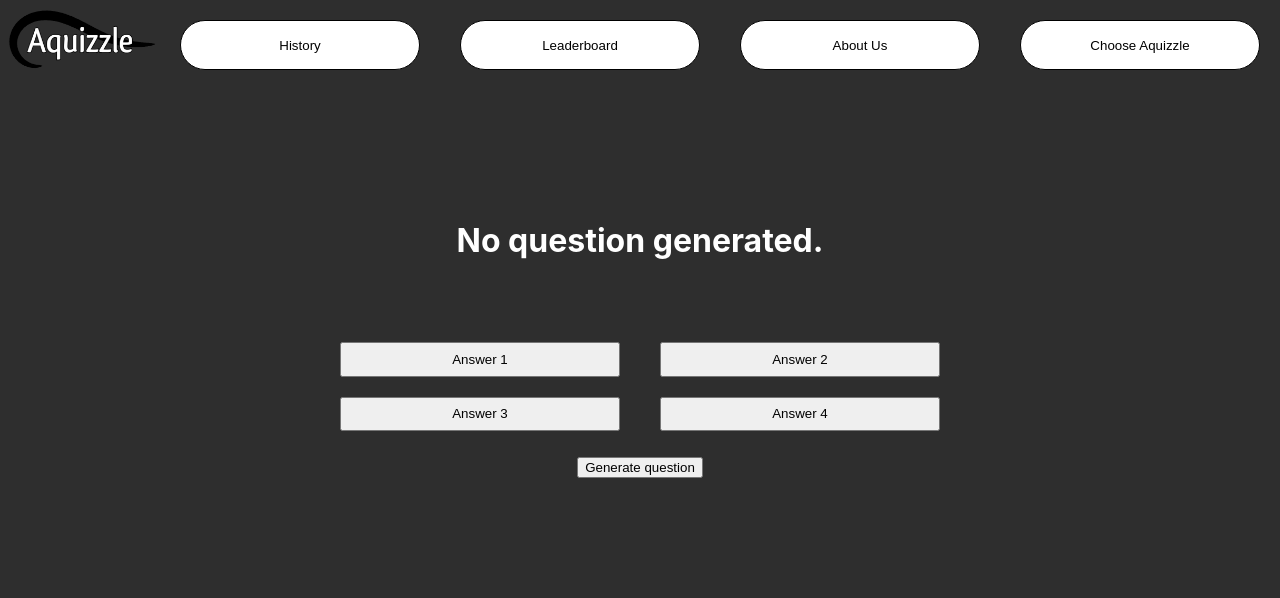
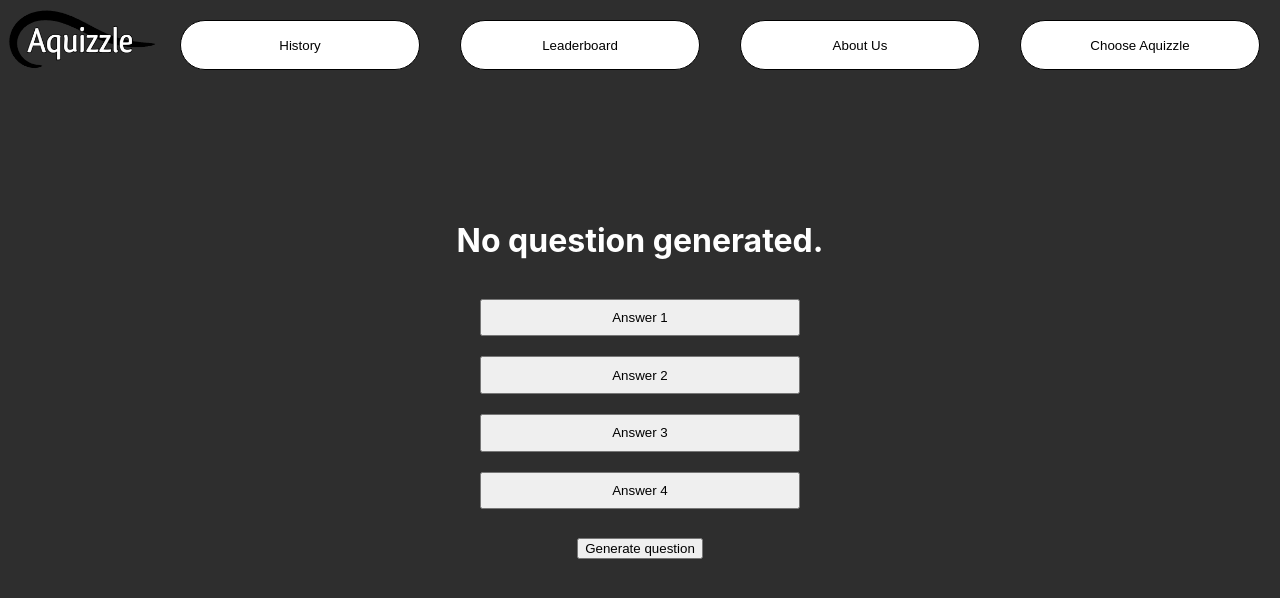
Before and after one commit to Aquizzle-Dev-Team/Aquizzle, a React (Create React App) app: page / in a window 1280 px wide. Shown: the top 598 px of the page. Built offline with nearby package versions, Linux system fonts and the light colour scheme; no server answers.

Commit message:
Fixed quiz buttons css using hide and some other css

```diff
--- a/src/css/quiz.css
+++ b/src/css/quiz.css
@@ -6,13 +6,15 @@
     display: grid;
     width: 50%;
     height: 100%;
-    grid-template-columns: 50% auto;
-    grid-template-rows: 50% auto ;
+    grid-template-columns: auto;
+    grid-template-rows: auto ;
     grid-template-areas:
-    "question question"
-    "answer1 answer2"
-    "answer3 answer4"
-    "button button";
+    "question"
+    "answer1"
+    "answer2"
+    "answer3"
+    "answer4"
+    "button";
 }
 .question{
     text-align: center;
@@ -23,28 +25,38 @@
     grid-area: answer1;
     margin: 20px;
     margin-top: 0px;
-
+    width: 50%;
+    margin-left: auto;
+    margin-right: auto;
 }
 .answer2{
     grid-area: answer2;
     margin: 20px;
     margin-top: 0px;
+    width: 50%;
+    margin-left: auto;
+    margin-right: auto;
 }
 .answer3{
     grid-area: answer3;
     margin: 20px;
     margin-top: 0px;
+    width: 50%;
+    margin-left: auto;
+    margin-right: auto;
 }
 .answer4{
     grid-area: answer4;
     margin: 20px;
     margin-top: 0px;
+    width: 50%;
+    margin-left: auto;
+    margin-right: auto;
 }
 
 .generateButton {
     grid-area: button;
     margin: auto;
-
 }
 
 .generateButtonContainer {
@@ -52,3 +64,10 @@
     text-align: center;
 
 }
+.hideButton{
+    display: none;
+}
+.quizDiv button:hover{
+    color: white;
+    background-color: rgb(32, 32, 32);
+}
--- a/src/presenters/quizPresenter.tsx
+++ b/src/presenters/quizPresenter.tsx
@@ -29,7 +29,6 @@ function Quiz(){
             setAnswer2(result[0].answers.answer_b);
             setAnswer3(result[0].answers.answer_c);
             setAnswer4(result[0].answers.answer_d);
-            console.log(result[0]);
 
         })
         dispatch(addQuestion(question));
--- a/src/views/quizView.tsx
+++ b/src/views/quizView.tsx
@@ -1,5 +1,7 @@
 import '../css/quiz.css';
 import React, {useState} from 'react';
+
+//class={(state === props.hash)? "show" : "hide"
 
 export default function QuizView(props: any){
 
@@ -8,8 +10,8 @@ export default function QuizView(props: any){
                 <h1 className="question">{props.question}</h1>
                 <button className="answer1">{props.answer1}</button>
                 <button className="answer2">{props.answer2}</button>
-                <button className="answer3">{props.answer3}</button>
-                <button className="answer4">{props.answer4}</button>
+                <button className={props.answer3? "answer3" : "hideButton"}>{props.answer3}</button>
+                <button className={props.answer4? "answer4" : "hideButton"}>{props.answer4}</button>
                 <button className="generateButton" onClick={props.handleAddQuestion}>Generate question</button>
             </div>
     )
```
